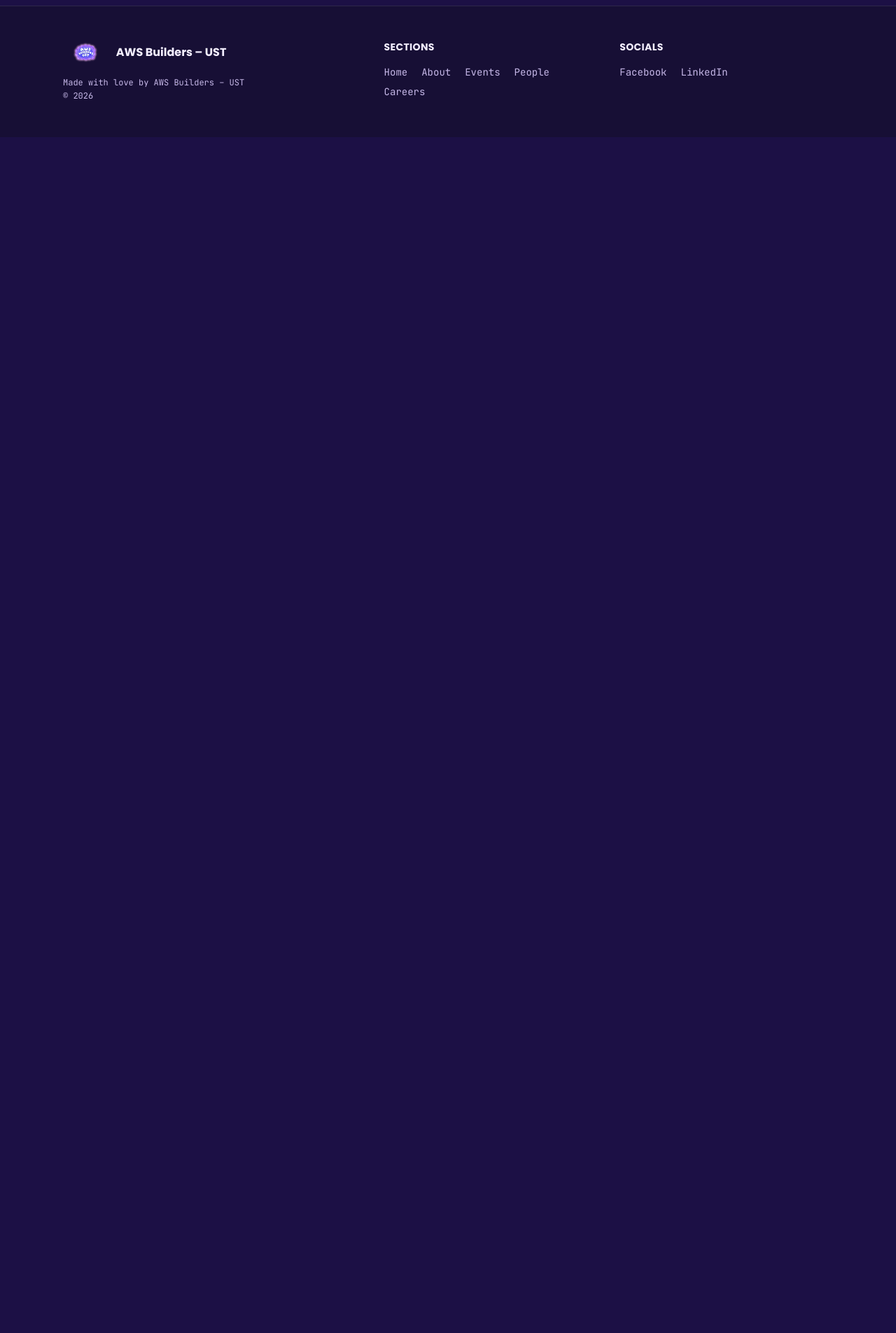
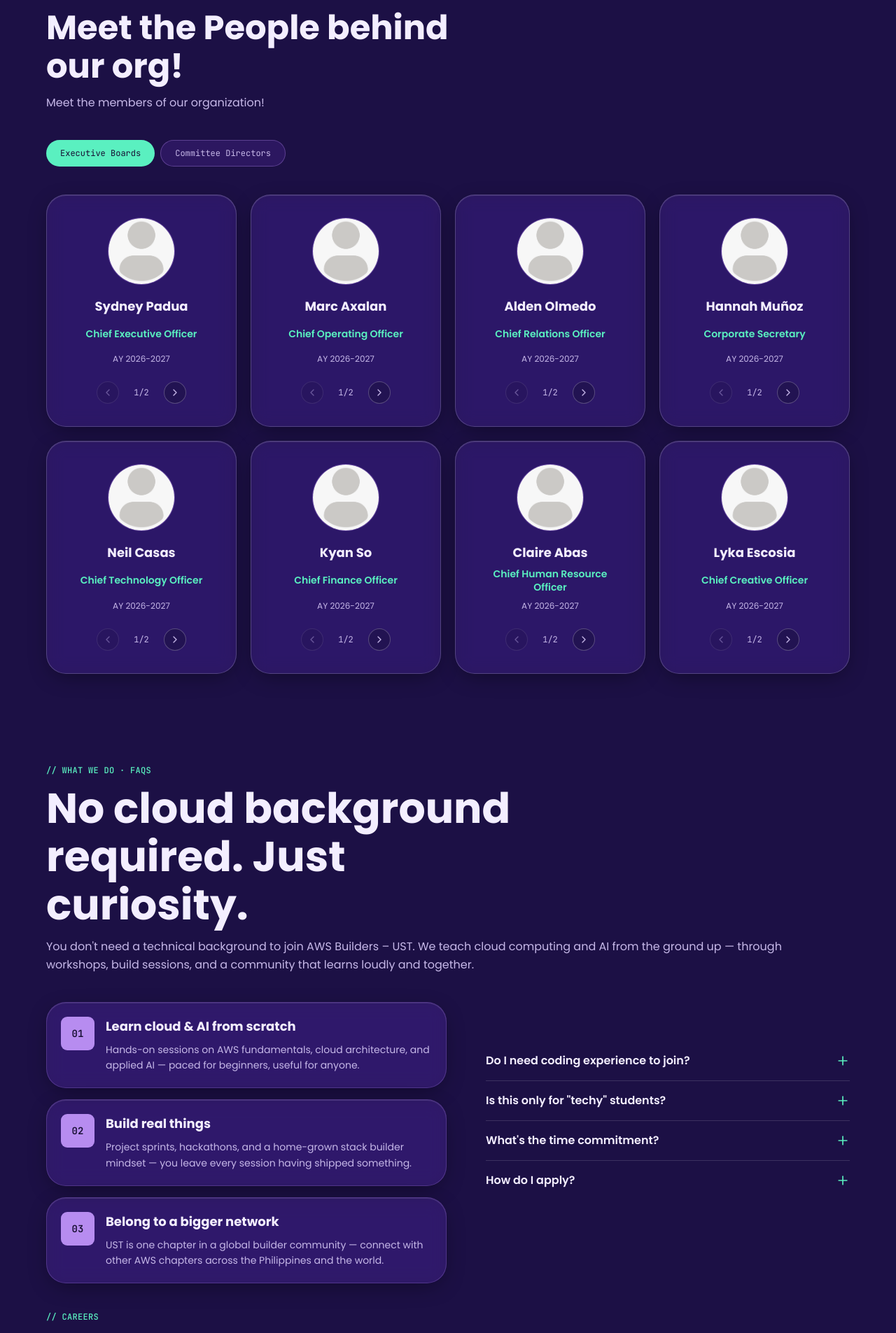
Before and after one commit to aws-ust/aws-r101, a Next.js app in the folder frontend/: page / in a window 1280 px wide. Shown: the part 9823-11728 px from the top of the page at 70% size. Before the commit the page ends 10019 px from the top, so only its background shows below. Built offline with nearby package versions, Linux system fonts and the light colour scheme.

Commit message:
feat: moved to one pager

```diff
--- /dev/null
+++ b/frontend/src/app/(site)/about/frontend-plan.md
@@ -0,0 +1,8 @@
+<hero>
+</hero>
+<everything in about/>
+<click your way to cloud stack></click>
+<committees></committees>
+<people></people>
+<faqs></faqs>
+<careers></careers>
--- a/frontend/src/app/(site)/page.tsx
+++ b/frontend/src/app/(site)/page.tsx
@@ -4,6 +4,9 @@ import { MissionVision } from "@/components/mission-vision"
 import { OurMoments } from "@/components/our-moments"
 import { Committees } from "@/components/committees"
 import { StackSection } from "@/components/stack-section"
+import { PeopleDirectory } from "@/components/people/people-directory"
+import { FAQSection } from "@/components/faq-section"
+import { CareersSection } from "@/components/careers-section"
 
 export default function Home() {
   return (
@@ -14,6 +17,9 @@ export default function Home() {
       <OurMoments />
       <StackSection />
       <Committees />
+      <PeopleDirectory />
+      <FAQSection />
+      <CareersSection />
     </main>
   )
 }
--- a/frontend/src/components/people/people-directory.tsx
+++ b/frontend/src/components/people/people-directory.tsx
@@ -36,7 +36,7 @@ export function PeopleDirectory() {
   const [view, setView] = useState<PeopleView>("executive-board")
 
   return (
-    <div className={shellClasses}>
+    <section id="people" className={`${shellClasses} scroll-mt-20`}>
       <SectionHeader
         eyebrow="// THE PEOPLE"
         title="Meet the People behind our org!"
@@ -62,6 +62,6 @@ export function PeopleDirectory() {
             ))
           : COMMITTEE_DIRECTORS.map(renderDirectorCard)}
       </div>
-    </div>
+    </section>
   )
 }
```
